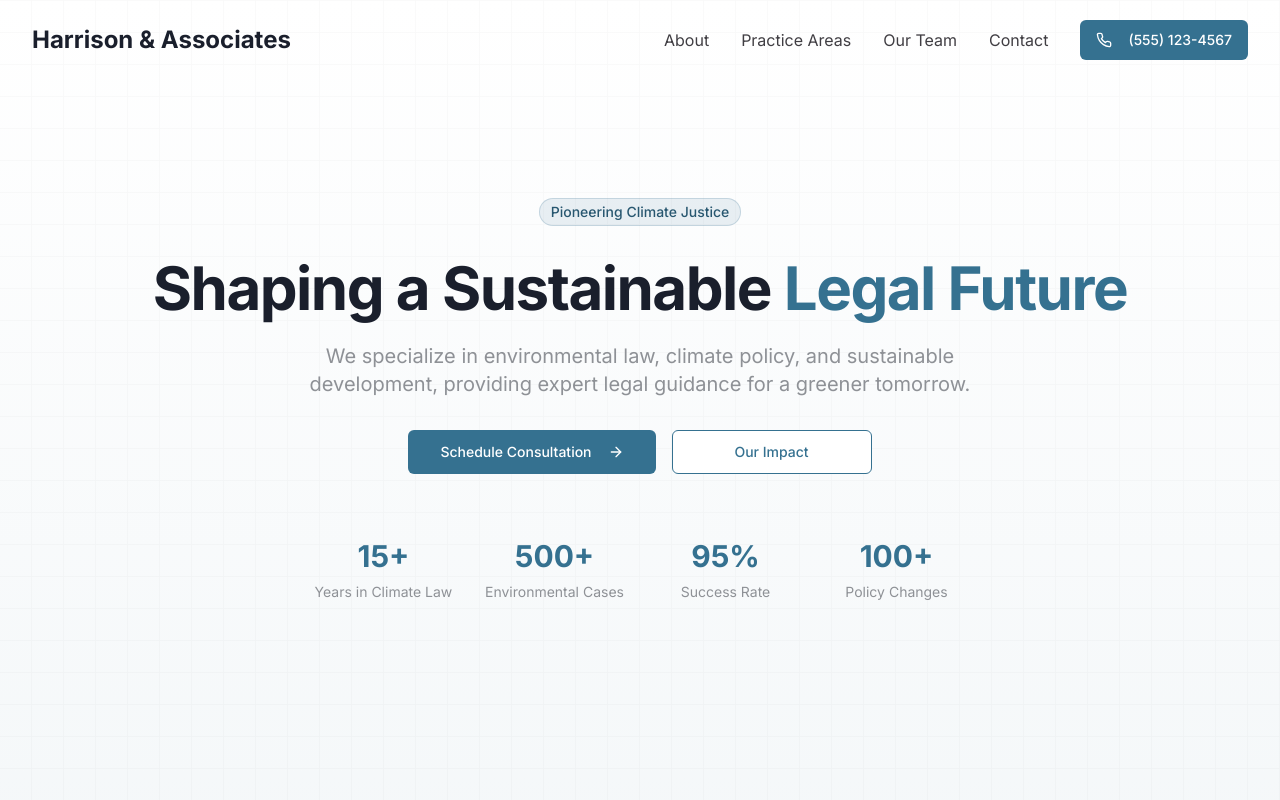
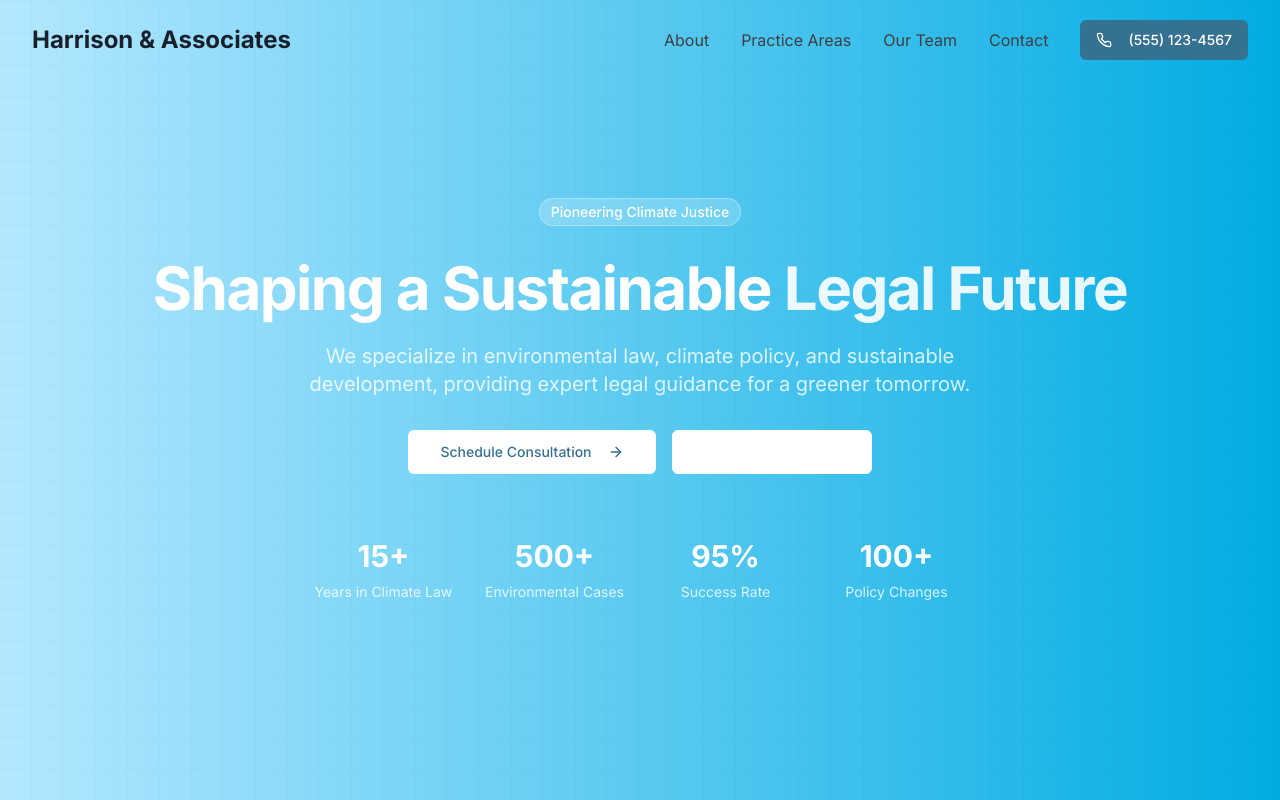
Before and after one commit to yashtomar15/juris-convert-modern, a React (Vite) app: page / in a window 1280 px wide. Shown: the top 800 px of the page. Built offline with nearby package versions, Linux system fonts and the light colour scheme.

Commit message:
Update page styling
Use linear gradient for page styling.

```diff
--- a/src/components/Hero.tsx
+++ b/src/components/Hero.tsx
@@ -7,22 +7,22 @@ const Hero = () => {
   const navigate = useNavigate();
 
   return (
-    <div className="relative min-h-screen flex items-center justify-center overflow-hidden bg-gradient-to-b from-white to-primary/5">
+    <div className="relative min-h-screen flex items-center justify-center overflow-hidden bg-gradient-primary">
       <div className="absolute inset-0 overflow-hidden">
         <div className="absolute inset-0 bg-grid-neutral-900/[0.02] bg-[size:32px_32px] opacity-100"></div>
       </div>
 
       <div className="relative max-w-7xl mx-auto px-4 sm:px-6 lg:px-8 py-32 flex flex-col items-center text-center">
-        <span className="inline-flex animate-fadeIn opacity-0 [--animation-delay:200ms] items-center rounded-full px-3 py-1 text-sm font-medium bg-primary/10 text-primary-dark ring-1 ring-inset ring-primary/20 mb-8">
+        <span className="inline-flex animate-fadeIn opacity-0 [--animation-delay:200ms] items-center rounded-full px-3 py-1 text-sm font-medium bg-white/20 text-white ring-1 ring-inset ring-white/30 mb-8">
           Pioneering Climate Justice
         </span>
 
-        <h1 className="animate-fadeIn opacity-0 [--animation-delay:400ms] text-4xl sm:text-5xl md:text-6xl font-bold text-neutral-dark tracking-tight mb-6">
+        <h1 className="animate-fadeIn opacity-0 [--animation-delay:400ms] text-4xl sm:text-5xl md:text-6xl font-bold text-white tracking-tight mb-6">
           Shaping a Sustainable
-          <span className="text-primary"> Legal Future</span>
+          <span className="text-white/90"> Legal Future</span>
         </h1>
 
-        <p className="animate-fadeIn opacity-0 [--animation-delay:600ms] max-w-2xl text-lg sm:text-xl text-neutral-light mb-8">
+        <p className="animate-fadeIn opacity-0 [--animation-delay:600ms] max-w-2xl text-lg sm:text-xl text-white/80 mb-8">
           We specialize in environmental law, climate policy, and sustainable development,
           providing expert legal guidance for a greener tomorrow.
         </p>
@@ -30,13 +30,17 @@ const Hero = () => {
         <div className="animate-fadeIn opacity-0 [--animation-delay:800ms] flex flex-col sm:flex-row gap-4 w-full justify-center">
           <Button
             size="lg"
-            className="bg-primary hover:bg-primary-dark text-white min-w-[200px]"
+            className="bg-white text-primary hover:bg-white/90 min-w-[200px]"
             onClick={() => navigate('/schedule')}
           >
             Schedule Consultation
             <ArrowRight className="ml-2 h-4 w-4" />
           </Button>
-          <Button size="lg" variant="outline" className="border-primary text-primary hover:bg-primary/5 min-w-[200px]">
+          <Button
+            size="lg"
+            variant="outline"
+            className="border-white text-white hover:bg-white/10 min-w-[200px]"
+          >
             Our Impact
           </Button>
         </div>
@@ -49,8 +53,8 @@ const Hero = () => {
             { number: "100+", label: "Policy Changes" },
           ].map((stat, index) => (
             <div key={index} className="flex flex-col items-center">
-              <span className="text-3xl font-bold text-primary mb-2">{stat.number}</span>
-              <span className="text-neutral-light text-sm">{stat.label}</span>
+              <span className="text-3xl font-bold text-white mb-2">{stat.number}</span>
+              <span className="text-white/80 text-sm">{stat.label}</span>
             </div>
           ))}
         </div>
--- a/tailwind.config.ts
+++ b/tailwind.config.ts
@@ -27,8 +27,8 @@ export default {
         foreground: "hsl(var(--foreground))",
         primary: {
           DEFAULT: "#357190",
-          dark: "#285770", // Darker shade of the primary color
-          light: "#4A8CAD" // Lighter shade of the primary color
+          dark: "#285770",
+          light: "#4A8CAD"
         },
         neutral: {
           dark: "#1A1F2C",
@@ -42,6 +42,9 @@ export default {
       },
       fontFamily: {
         sans: ['Inter', 'sans-serif'],
+      },
+      backgroundImage: {
+        'gradient-primary': 'linear-gradient(to right, #b4e8ff 0%, #01ace3 100%)',
       },
       keyframes: {
         "accordion-down": {
```
